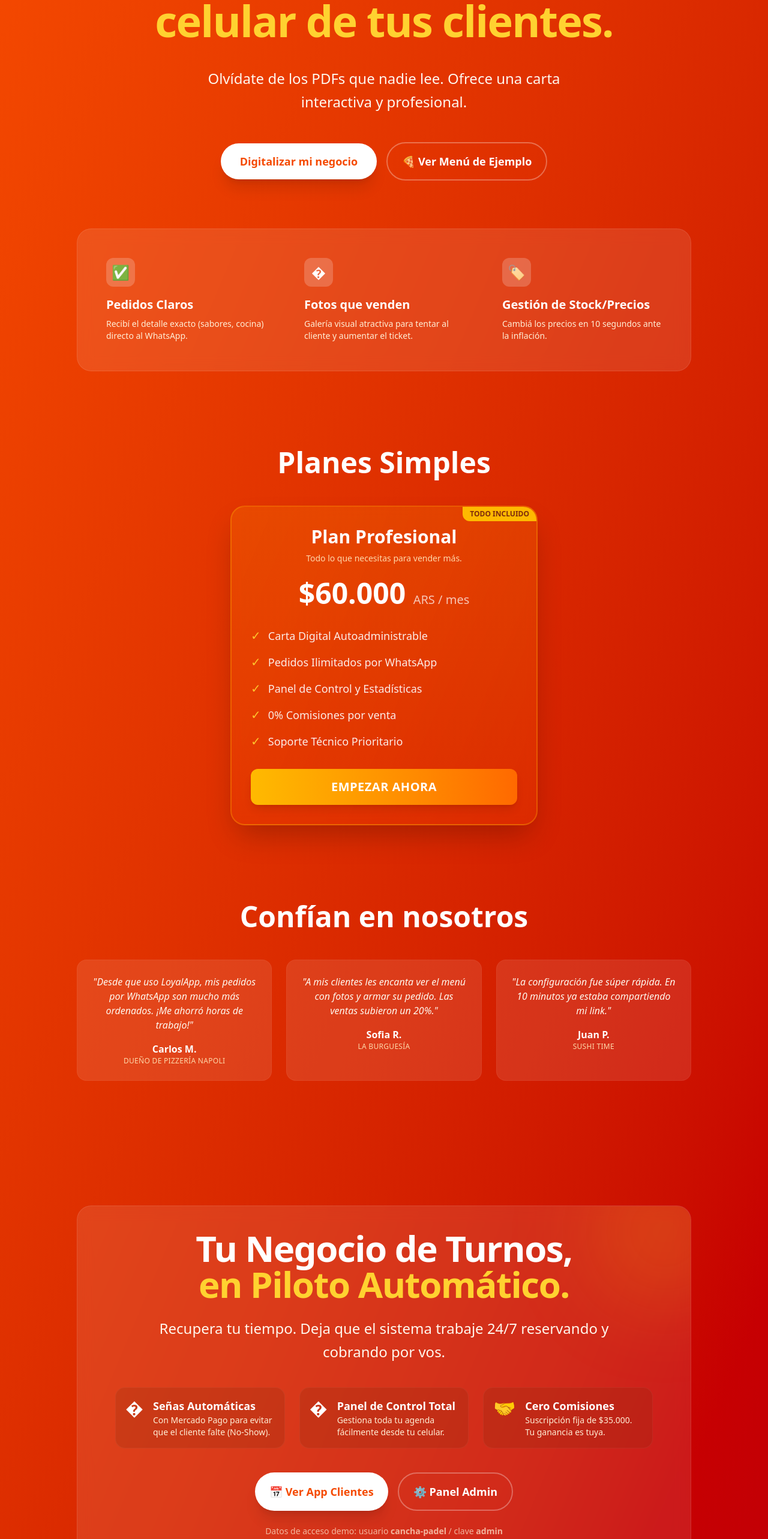
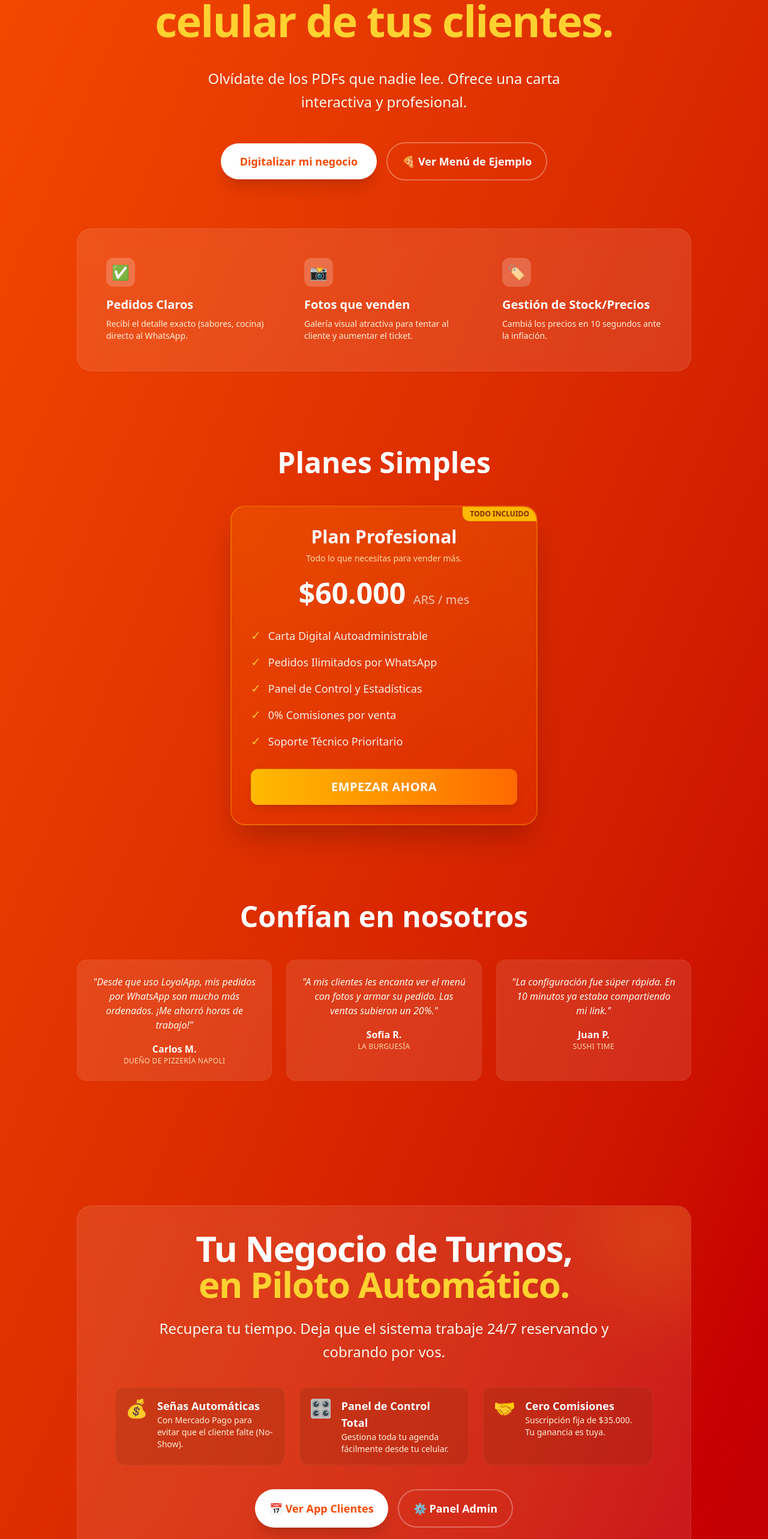
Before and after one commit to ariel-gam/loyalapp, a Next.js app: page / in a window 1280 px wide. Shown: the part 217-2783 px from the top of the page at 60% size. Built offline with nearby package versions, Linux system fonts and the light colour scheme.

Commit message:
style: update Turnera icons for deposits (money bag) and control panel (dashboard)

```diff
--- a/src/app/page.tsx
+++ b/src/app/page.tsx
@@ -43,7 +43,7 @@ export default function LandingPage() {
             <p className="text-orange-100 text-sm">Recibí el detalle exacto (sabores, cocina) directo al WhatsApp.</p>
           </div>
           <div className="p-4">
-            <div className="bg-white/20 w-12 h-12 rounded-xl flex items-center justify-center text-2xl mb-4">�</div>
+            <div className="bg-white/20 w-12 h-12 rounded-xl flex items-center justify-center text-2xl mb-4">📸</div>
             <h3 className="font-bold text-xl mb-2">Fotos que venden</h3>
             <p className="text-orange-100 text-sm">Galería visual atractiva para tentar al cliente y aumentar el ticket.</p>
           </div>
@@ -115,14 +115,14 @@ export default function LandingPage() {
             {/* Turnera Features */}
             <div className="grid grid-cols-1 sm:grid-cols-3 gap-6 mb-10 text-left max-w-4xl mx-auto">
               <div className="bg-orange-900/20 p-4 rounded-2xl border border-white/5 flex items-start gap-4">
-                <div className="text-3xl">�</div>
+                <div className="text-3xl">💰</div>
                 <div>
                   <h4 className="font-bold text-lg text-white">Señas Automáticas</h4>
                   <p className="text-orange-100 text-sm">Con Mercado Pago para evitar que el cliente falte (No-Show).</p>
                 </div>
               </div>
               <div className="bg-orange-900/20 p-4 rounded-2xl border border-white/5 flex items-start gap-4">
-                <div className="text-3xl">�</div>
+                <div className="text-3xl">🎛️</div>
                 <div>
                   <h4 className="font-bold text-lg text-white">Panel de Control Total</h4>
                   <p className="text-orange-100 text-sm">Gestiona toda tu agenda fácilmente desde tu celular.</p>
```
